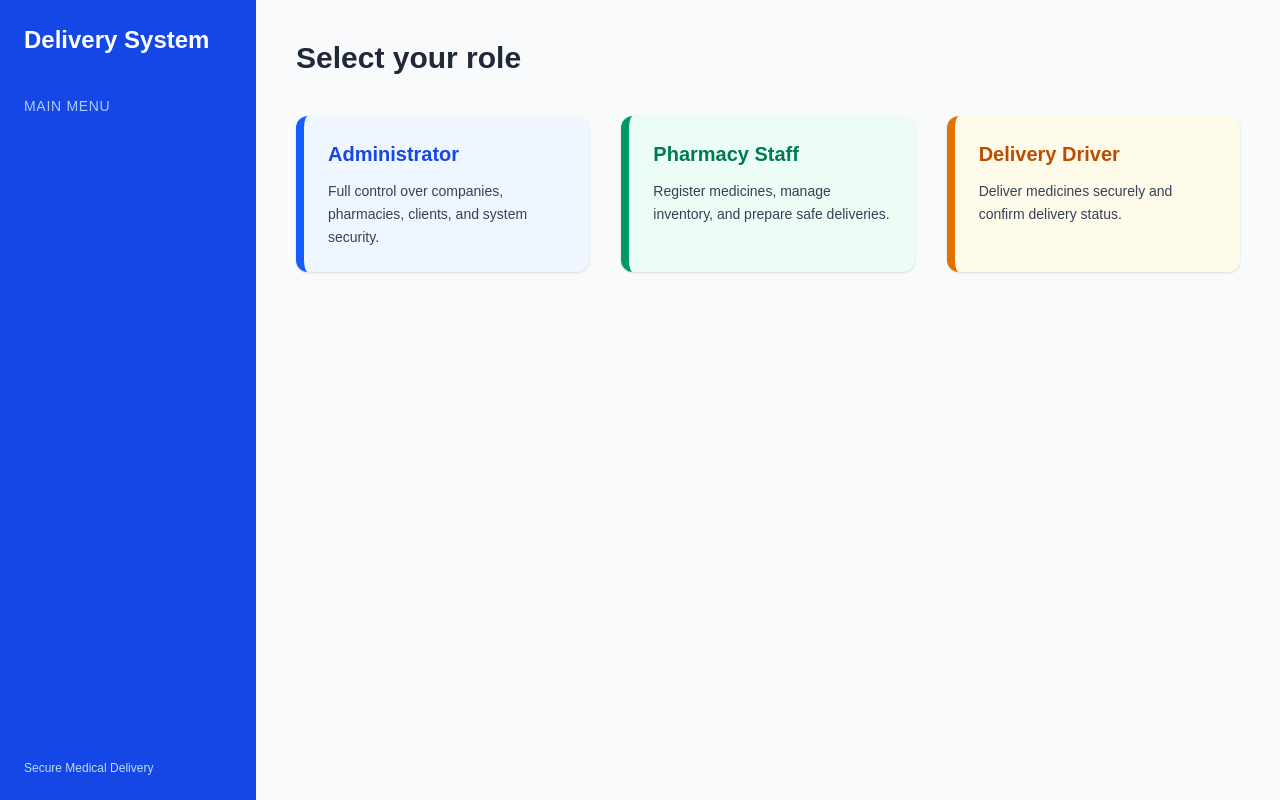
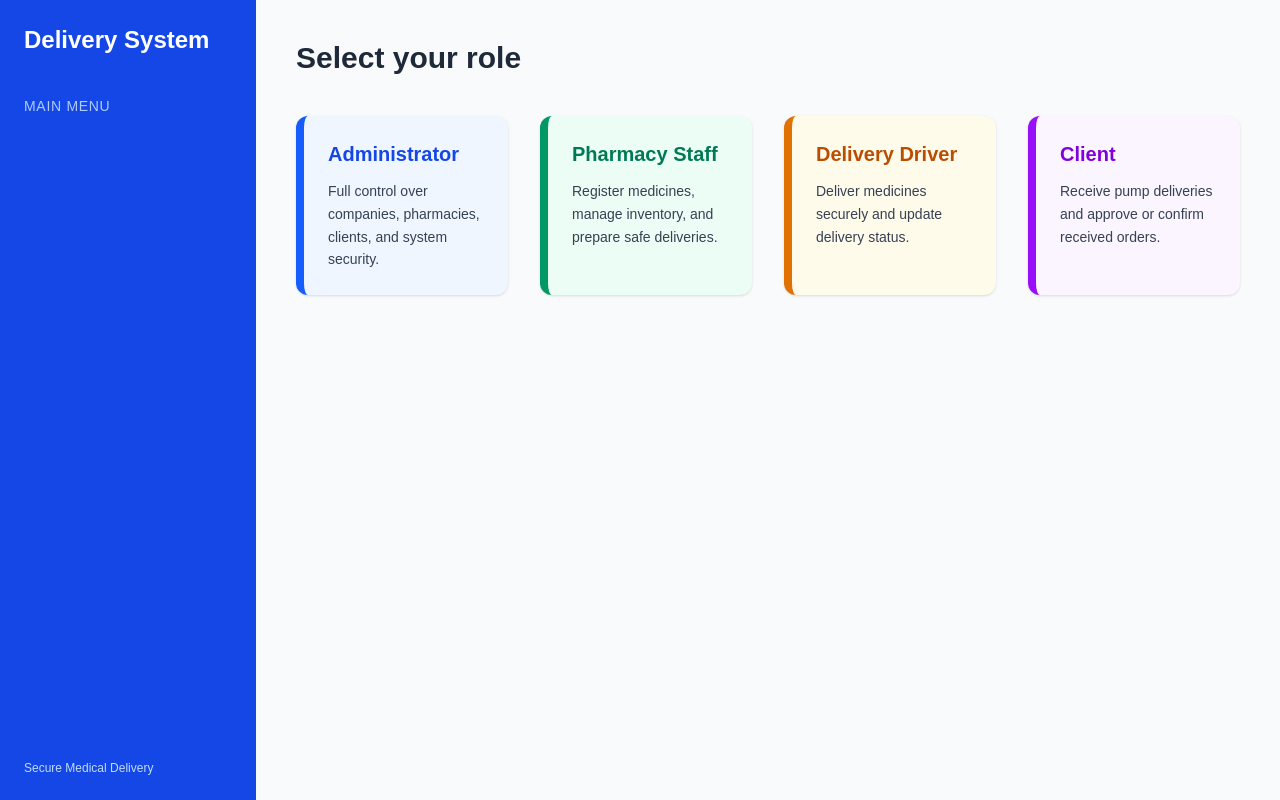
Before and after one commit to planaileen1-ctrl/Delivery-dispatcher, a Next.js app: page /dashboard in a window 1280 px wide. Built offline with nearby package versions, Linux system fonts and the light colour scheme.

Commit message:
se agrego un atrejta mas

```diff
--- a/src/app/dashboard/page.tsx
+++ b/src/app/dashboard/page.tsx
@@ -20,9 +20,16 @@
     {
       title: "Delivery Driver",
       description:
-        "Deliver medicines securely and confirm delivery status.",
+        "Deliver medicines securely and update delivery status.",
       color: "border-amber-600 bg-amber-50",
       titleColor: "text-amber-700",
+    },
+    {
+      title: "Client",
+      description:
+        "Receive pump deliveries and approve or confirm received orders.",
+      color: "border-purple-600 bg-purple-50",
+      titleColor: "text-purple-700",
     },
   ];
 
@@ -32,7 +39,7 @@
         Select your role
       </h1>
 
-      <div className="grid grid-cols-1 md:grid-cols-3 gap-8">
+      <div className="grid grid-cols-1 md:grid-cols-4 gap-8">
         {roles.map((role) => (
           <div
             key={role.title}
```
